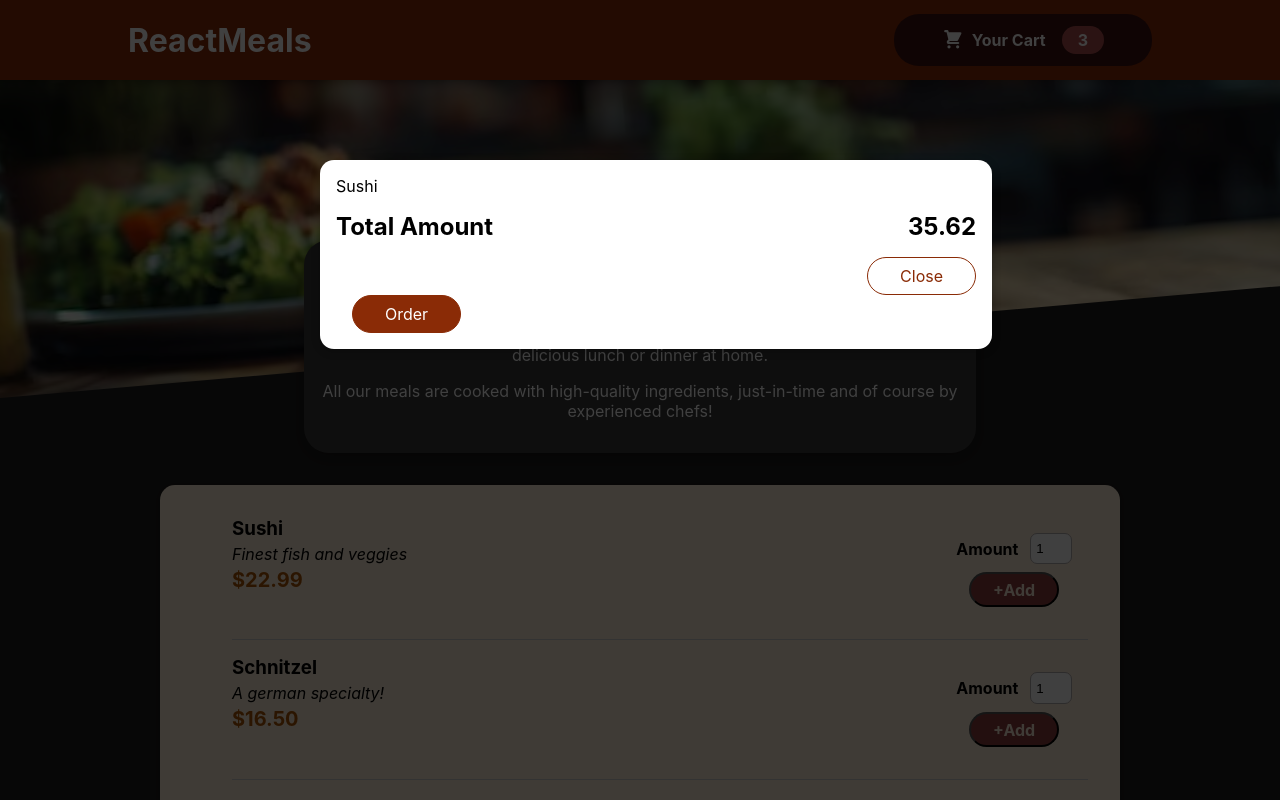
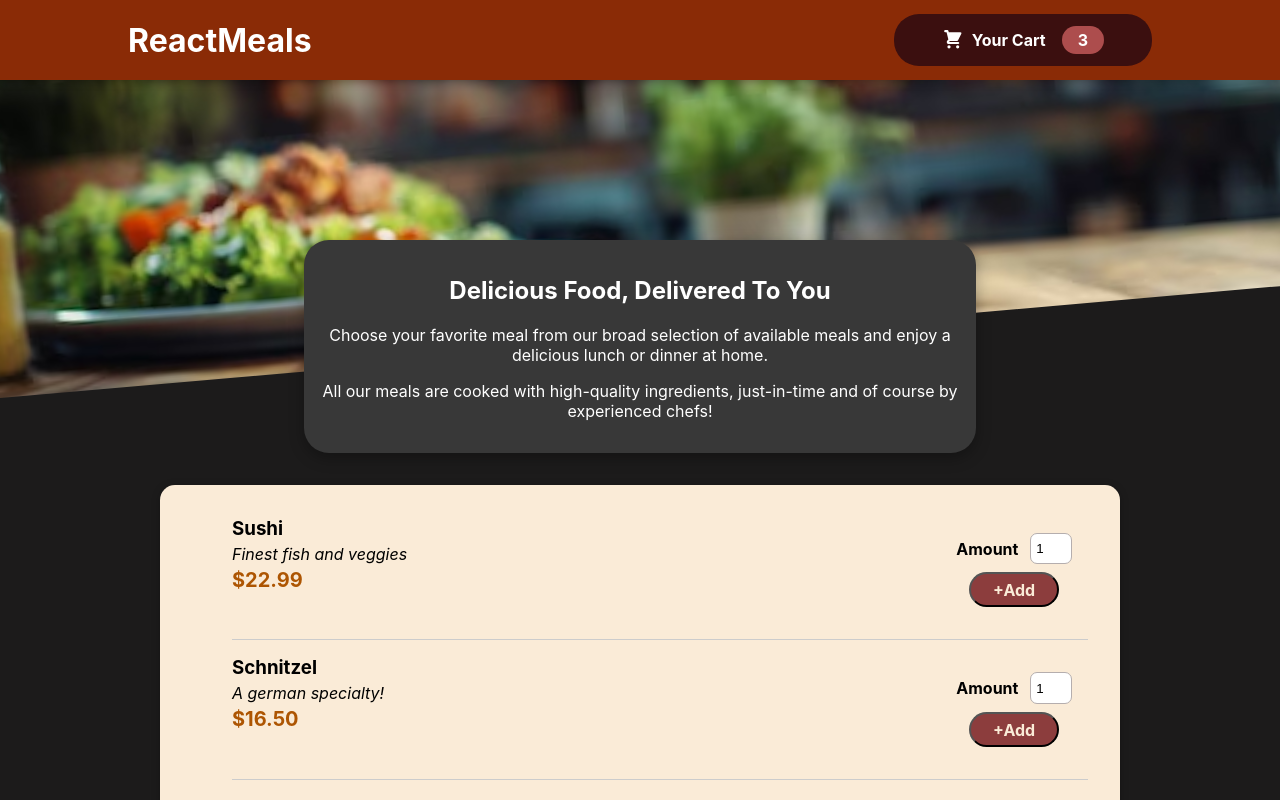
Before and after one commit to IqraMomin/Restaurant_App_New, a React (Create React App) app: page / in a window 1280 px wide. Shown: the top 800 px of the page. Built offline with nearby package versions, Linux system fonts and the light colour scheme.

Commit message:
Cart_Open_Close_Functionality

```diff
--- a/src/App.js
+++ b/src/App.js
@@ -7,7 +7,6 @@ import Cart from "./components/Cart/Cart";
 function App() {
   return (
   <React.Fragment>
-    <Cart/>
     <Header/>
     <Meals/>
   </React.Fragment>
--- a/src/components/Cart/Cart.css
+++ b/src/components/Cart/Cart.css
@@ -16,7 +16,9 @@
   }
 
   .actions {
-    text-align: right;
+    display: flex;
+    justify-content: right;
+    margin: 1rem 0;
   }
 
   .actions button {
--- a/src/components/Cart/Cart.js
+++ b/src/components/Cart/Cart.js
@@ -17,7 +17,9 @@ function Cart(props) {
                 <span>35.62</span>
             </div>
             <div className='actions'>
-                <button className='button--alt'>Close</button>
+                <button className='button--alt' onClick={()=>{
+                    props.onCloseCart();
+                }}>Close</button>
                 <button className='button'>Order</button>
             </div>
 
--- a/src/components/Layout/CartButton.js
+++ b/src/components/Layout/CartButton.js
@@ -1,14 +1,28 @@
-import React from 'react'
+import React, { useState } from 'react'
 import CartIcon from '../Cart/CartIcon'
 import "./CartButton.css";
+import Cart from '../Cart/Cart';
 
-function CartButton() {
+function CartButton(props) {
+
+    const [openCart,setOpenCart] = useState(false);
+
+    const openCartHandler = ()=>{
+        setOpenCart(true);
+    }
+
+    const closeCartHandler = ()=>{
+        setOpenCart(false);
+    }
     return (
-        <button className='button'>
+        <React.Fragment>
+        <button className='button' onClick={openCartHandler}>
             <span className='icon'><CartIcon/></span>
             <span >Your Cart</span>
             <span className='bagde'>3</span>
         </button>
+        {openCart && <Cart onCloseCart={closeCartHandler}/>}
+        </React.Fragment>
     )
 }
 
--- a/src/components/Layout/Header.js
+++ b/src/components/Layout/Header.js
@@ -8,7 +8,7 @@ function Header() {
         <React.Fragment>
             <header className='header'>
                 <h1>ReactMeals</h1>
-                <CartButton/>
+                <CartButton />
             </header>
             <div className='bg-div'>
             <img src={bgImg} alt='Great Meals at your service'/>
--- a/src/components/UI/Modal.css
+++ b/src/components/UI/Modal.css
@@ -5,7 +5,7 @@
     width: 100%;
     height: 100vh;
     z-index: 20;
-    background-color: rgba(0, 0, 0, 0.75);
+    background-color: rgb(0, 0, 0,0.75);
   }
 
   .modal {
```
